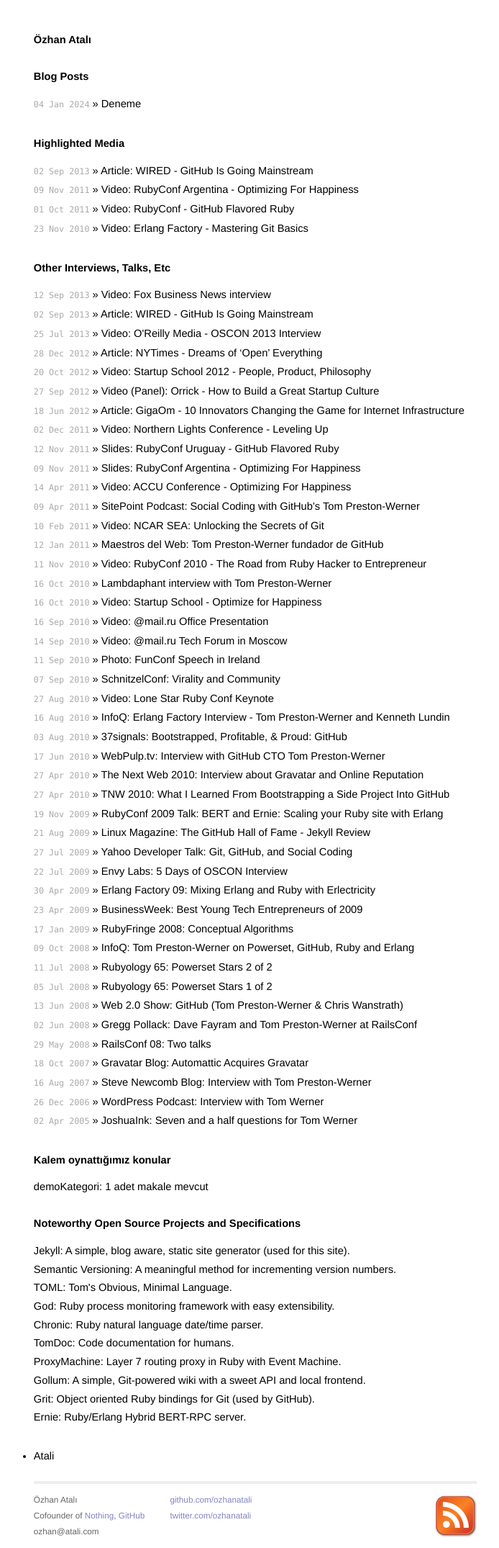
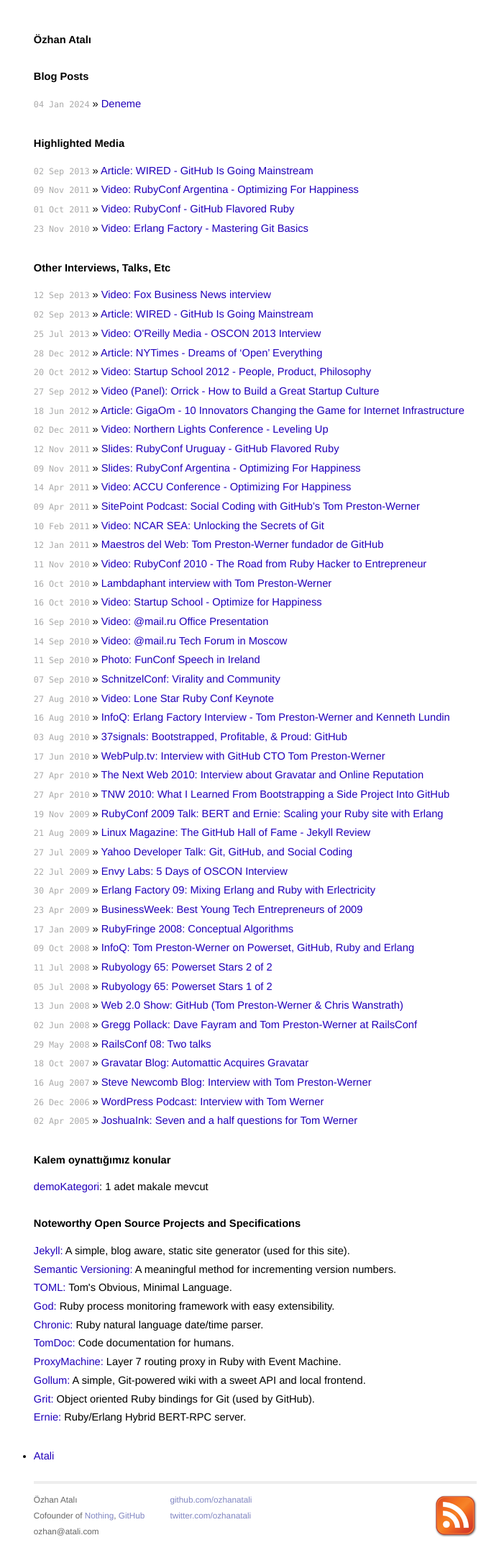
Before and after one commit to ozhanatali/ozhanatali.github.io, a Jekyll site: the page built from index.html, in a window 1280 px wide. Shown: the whole page at 72% size, without its empty margins (285-979 px from the left). Built offline with Jekyll 4.4.1, drawn with Linux system fonts in a browser that asks for light colours.

Commit message:
Update screen.css

```diff
--- a/css/screen.css
+++ b/css/screen.css
@@ -35,17 +35,17 @@
 }
 
 a {
-  color: #000;
+  color: #20b;
   text-decoration:none;
 }
 
 a:hover {
-  color: black;
+  color: #20b;
   text-decoration:underline;
 }
 
 a:visited {
-  color: #aaa;
+  color: #aaa1d6;
 }
 
 table {
```
